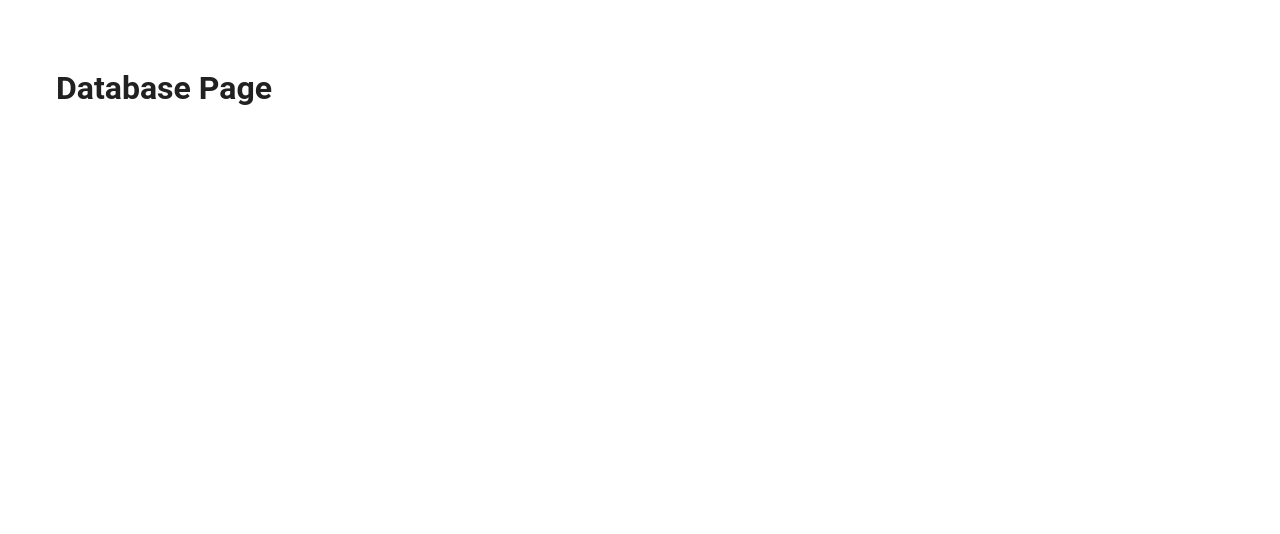
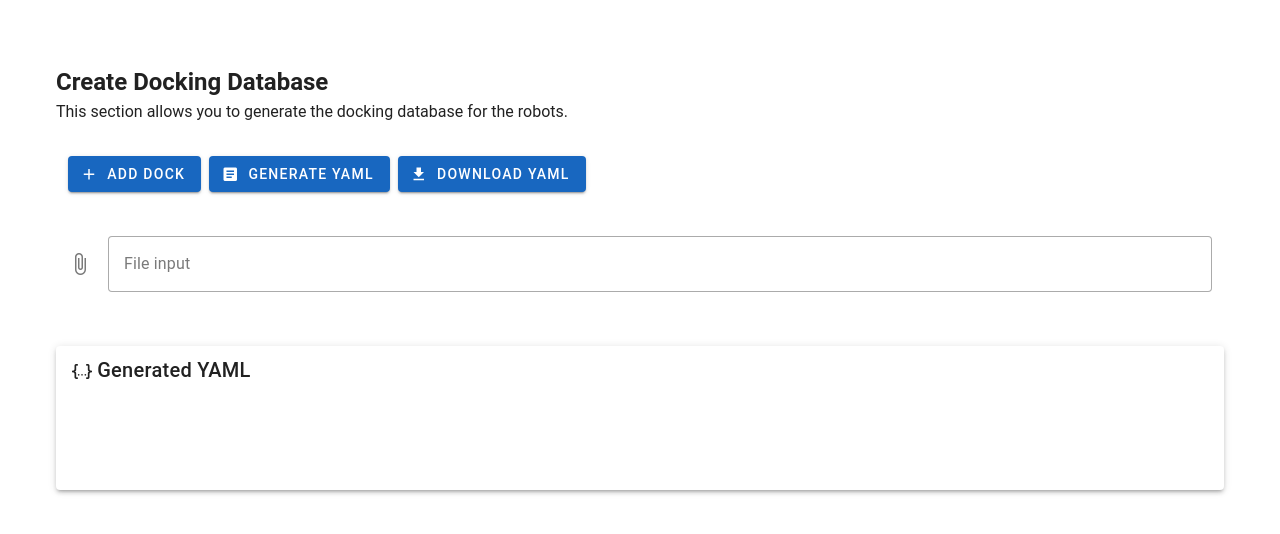
Before and after one commit to KarlBorromeo/couliglig_web, a Nuxt app: page /database in a window 1280 px wide. Shown: the top 534 px of the page. Built offline with nearby package versions, Linux system fonts and the light colour scheme.

Commit message:
feat: update database page layout and functionality with dock management features

```diff
--- a/layouts/default.vue
+++ b/layouts/default.vue
@@ -39,7 +39,7 @@
             </v-list>
         </v-navigation-drawer>
 
-        <v-main style="height: 100vh" :class="$vuetify.display.mobile ? 'mt-20' : 'pt-12'">
+        <v-main style="height: 100vh; overflow-y: auto;" :class="$vuetify.display.mobile ? 'mt-20' : 'pt-12'">
             <NuxtPage />
         </v-main>
     </v-layout>
--- a/pages/database.vue
+++ b/pages/database.vue
@@ -1,5 +1,153 @@
 <template>
-    <v-container>
-        <h1>Database Page</h1>
-    </v-container>
+  <v-container class="d-flex flex-column ga-5">
+    <section class="">
+      <h1>Create Docking Database</h1>
+      <p>This section allows you to generate the docking database for the robots.</p>
+    </section>
+
+    <v-col class="d-flex flex-grow ga-2">
+        <v-btn elevation="2" color="primary" prepend-icon="mdi-plus" @click="addDock">Add Dock</v-btn>
+        <v-btn elevation="2" color="primary" prepend-icon="mdi-text-box" @click="generateYAML">Generate YAML</v-btn>
+        <v-btn elevation="2" color="primary" prepend-icon="mdi-download" @click="downloadYAML">Download YAML</v-btn>
+    </v-col>
+    <v-col>
+        <v-file-input clearable label="File input" variant="outlined" accept=".yaml,.yml" v-model="uploadedFile"></v-file-input>
+    </v-col>
+    <v-card elevation="3" v-for="(dock, i) in docks" :key="i">
+        <v-card-text>
+          <v-row>
+
+            <v-col sm="4">
+              <v-text-field label="Pose X" v-model="dock.pose_x" variant="outlined" type="number"></v-text-field>
+            </v-col>
+            <v-col sm="4">
+              <v-text-field label="Pose Y" v-model="dock.pose_y" variant="outlined" type="number"></v-text-field>
+            </v-col>
+            <v-col sm="4">
+              <v-text-field label="Pose Theta" v-model="dock.pose_theta" variant="outlined" type="number"></v-text-field>
+            </v-col>
+            <v-col cols="11" class="d-flex justify-space-between">
+              <v-text-field label="Aruco Marker ID" v-model="dock.marker_id" variant="outlined" type="number"></v-text-field>
+            </v-col>
+            <v-col cols="1" class="d-flex justify-center">
+              <v-btn icon="mdi-close" color="red" size="small" @click="deleteDock(i)"></v-btn>
+            </v-col>
+          </v-row>
+        </v-card-text>
+    </v-card>
+
+    <v-card elevation="3">
+        <v-card-title><v-icon size="20">mdi-code-json</v-icon> Generated YAML</v-card-title>
+        <v-card-text>
+            <pre>
+                <code>
+                  {{ generatedYaml }}
+                </code>
+            </pre>
+        </v-card-text>
+    </v-card>
+  </v-container>
 </template>
+
+<script setup lang="ts">
+  // import yaml from 'js-yaml'
+  interface Dock {
+    pose_x: string
+    pose_y: string
+    pose_theta: string
+    marker_id: string
+  }
+
+  let docks = ref<Dock[]>([])
+  const generatedYaml = ref<string>('')
+  const uploadedFile = ref<File | null>(null)
+
+  function addDock() {
+    docks.value.push(
+      {
+        pose_x: '',
+        pose_y: '',
+        pose_theta: '',
+        marker_id: ''
+      }
+    )
+  }
+
+  function deleteDock(i: number){
+    docks.value.splice(i, 1)
+  }
+
+  function formatFloat(value: string) {
+    const num = parseFloat(value.toString());
+    if (Number.isInteger(num)) {
+      return num.toFixed(1);   // adds .0
+    }
+    return num.toString();
+  }
+
+  function rotate180(theta : string) {
+    let newTheta = Number(theta) + 3.14;
+    if (newTheta > 3.14) {
+      newTheta -= 2 * 3.14;
+    }
+    if (newTheta < -3.14) {
+      newTheta += 2 * 3.14;
+    }
+    return newTheta.toFixed(2);
+  }
+
+  function generateYAML() {
+    let outputText =`\ndocks:\n`
+    docks.value.forEach((dock : Dock , i: number) => {
+      const px = formatFloat(dock.pose_x);
+      const py = formatFloat(dock.pose_y);
+      const pt = formatFloat(dock.pose_theta);
+      const mx = px
+      const my = py
+      // calculate 180 deg rotation from pt
+      const mt = rotate180(pt);
+      const center = dock.marker_id;
+      outputText +=`  dock_${i}:\n`;
+      outputText +=`    pose: [${px}, ${py}, ${pt}]\n`;
+      outputText +=`    aruco_markers:\n`;
+      outputText +=`      pos: [${mx}, ${my}, ${mt}]\n`;
+      outputText +=`      center: ${center}\n\n`;
+    });
+    generatedYaml.value = outputText
+  }
+
+  function downloadYAML(){
+    if (!generatedYaml.value) return
+    const cleanedYaml = generatedYaml.value.trimStart()
+    const blob = new Blob([cleanedYaml], {
+      type: 'text/yaml;charset=utf-8;'
+    })
+    const url = URL.createObjectURL(blob)
+    const link = document.createElement('a')
+    link.href = url
+    link.download = 'docking_database.yaml'
+    link.click()
+    URL.revokeObjectURL(url)
+  }
+
+  function parseYaml(text: string) {
+    // This is a placeholder for YAML parsing logic.
+    // You can use a library like js-yaml to parse the YAML content and populate the docks array.
+    // For example:
+    // const data = yaml.load(text);
+    // Then you would need to transform the data into the format expected by the docks array.
+  }
+
+  watch(uploadedFile, async (file: File | null) => {
+    if (!file) return
+
+    try {
+      const text = await file.text()
+      generatedYaml.value = `\n` + text
+      // parseYaml(text)
+    } catch (error) {
+      console.error('Error reading file:', error)
+    }
+  })
+
+</script>
```
